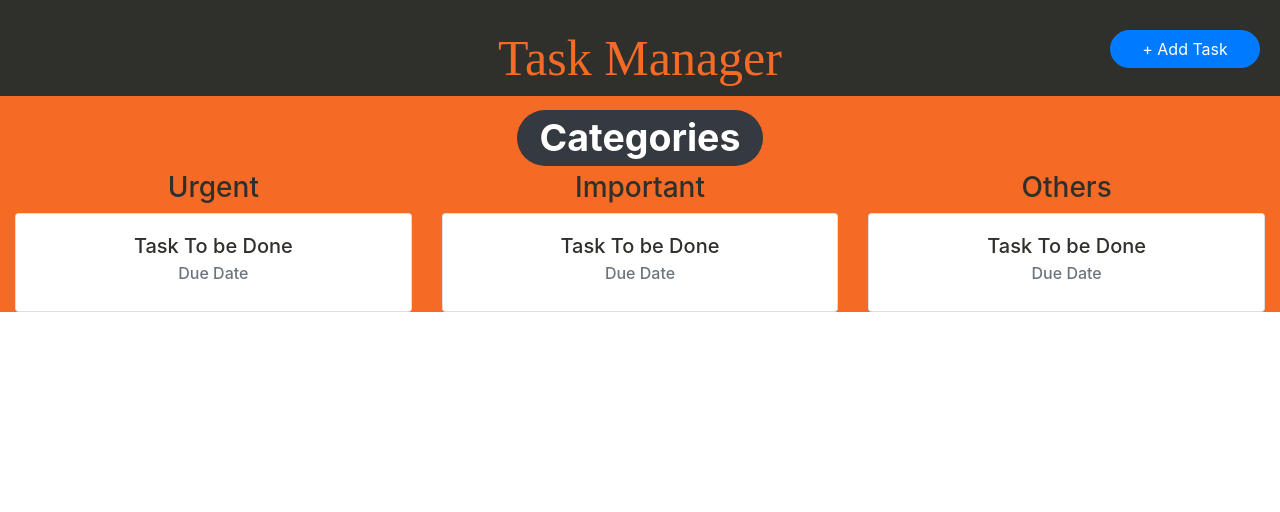
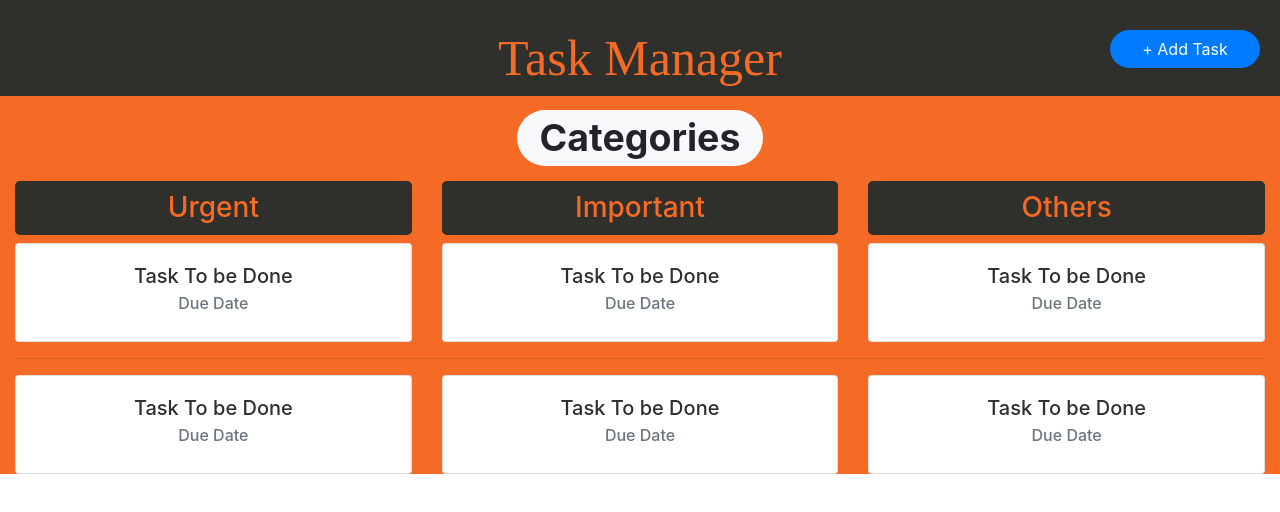
Before and after one commit to Kamlesh-Bishnoi/Task-Manager-frontend, a React (Create React App) app: page / in a window 1280 px wide. Shown: the top 512 px of the page. Built offline with nearby package versions, Linux system fonts and the light colour scheme; no server answers.

Commit message:
sending data through API

```diff
--- a/src/Header/Header.css
+++ b/src/Header/Header.css
@@ -18,4 +18,13 @@
   {
     background-color: rgb(245,107,38);
     color: rgb(47,47,43) ;
+
   }
+  h3
+  {
+     color: rgb(245,107,38);
+     background-color:rgb(47,47,43) ;
+     margin-top: 10px;
+     border-radius: 5px;
+     padding: 10px;
+  }
--- a/src/Header/Header.js
+++ b/src/Header/Header.js
@@ -108,20 +108,20 @@ class Header extends React.Component {
                     </Modal>
 
                     <div className="container-fluid back">
-                    <span class="badge badge-pill badge-dark">Categories</span>
+                        <span class="badge badge-pill badge-light">Categories</span>
                         <div className="row">
-
                             <div className="col-md-4 first">
-                                <h3>Urgent</h3>
+                                <h3 >Urgent</h3>
                                 <div className="card">
                                     <div className="card-body">
-
                                         <h5 className="card-title">Task To be Done</h5>
                                         <h6 className="card-subtitle mb-2 text-muted">Due Date</h6>
                                     </div>
                                 </div>
+                                <div>
+                                </div>
                             </div>
-                            <div className="col-md-4 second">
+                            <div className="col-md-4 first">
                                 <h3>Important</h3>
                                 <div className="card">
                                     <div className="card-body">
@@ -130,8 +130,40 @@ class Header extends React.Component {
                                     </div>
                                 </div>
                             </div>
-                            <div className="col-md-4 third">
+                            <div className="col-md-4 first">
                                 <h3>Others</h3>
+                                <div className="card" >
+                                    <div className="card-body">
+                                        <h5 className="card-title">Task To be Done</h5>
+                                        <h6 className="card-subtitle mb-2 text-muted">Due Date</h6>
+                                    </div>
+                                </div>
+                            </div>
+                        </div>
+                            <hr></hr>
+                        <div className="row">
+                            <div className="col-md-4 first">
+
+                                <div className="card">
+                                    <div className="card-body">
+                                        <h5 className="card-title">Task To be Done</h5>
+                                        <h6 className="card-subtitle mb-2 text-muted">Due Date</h6>
+                                    </div>
+                                </div>
+                                <div>
+                                </div>
+                            </div>
+                            <div className="col-md-4 first">
+
+                                <div className="card">
+                                    <div className="card-body">
+                                        <h5 className="card-title">Task To be Done</h5>
+                                        <h6 className="card-subtitle mb-2 text-muted">Due Date</h6>
+                                    </div>
+                                </div>
+                            </div>
+                            <div className="col-md-4 first">
+
                                 <div className="card" >
                                     <div className="card-body">
                                         <h5 className="card-title">Task To be Done</h5>
```
